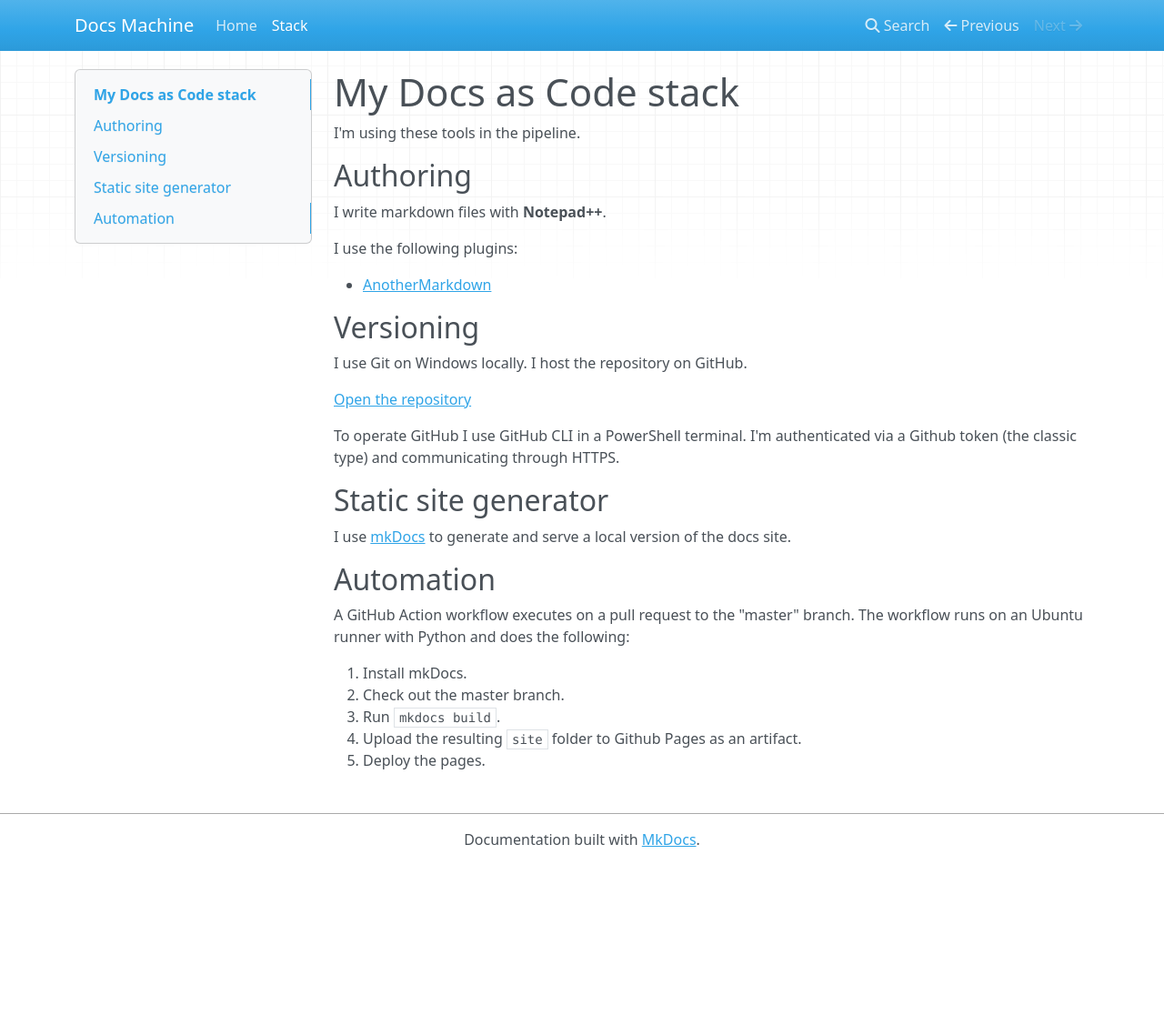
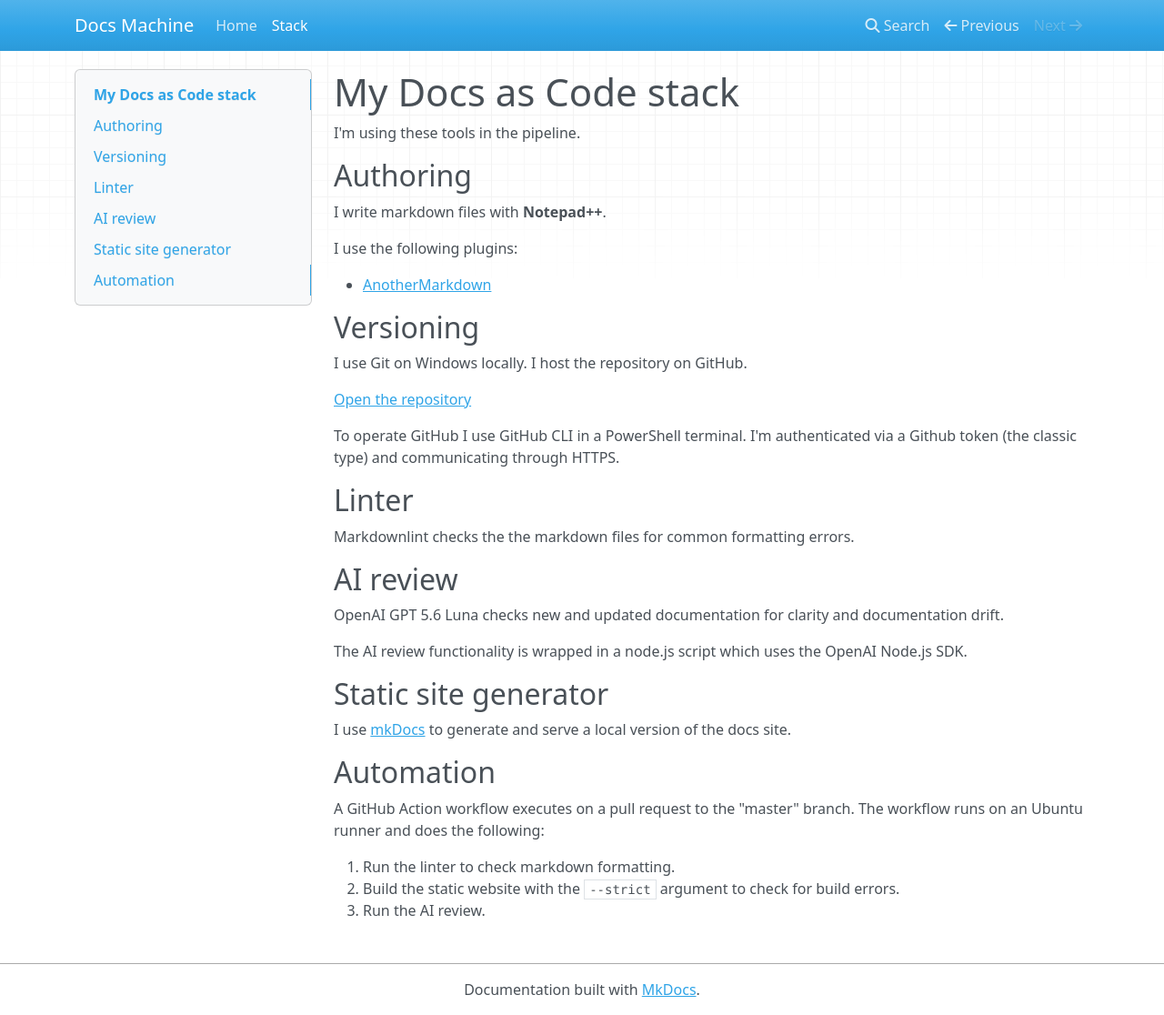
Before and after one commit to davidstula/docsmachine, an MkDocs documentation site: the page built from docs/stack.md, in a window 1280 px wide and 1116 px high. Shown: the whole window at 91% size. Built offline with MkDocs 1.6.1, drawn with Linux system fonts in a browser that asks for light colours; nearby versions of some CDN libraries.

Commit message:
Added linter and AI review to stack docs with intentional mistakes

````diff
--- a/docs/stack.md
+++ b/docs/stack.md
@@ -18,16 +18,24 @@ I use Git on Windows locally. I host the repository on GitHub.
 
 To operate GitHub I use GitHub CLI in a PowerShell terminal. I'm authenticated via a Github token (the classic type) and communicating through HTTPS.
 
+## Linter
+
+Markdownlint checks the the markdown files for common formatting errors.
+
+## AI review
+
+OpenAI GPT 5.6 Luna checks new and updated documentation for clarity and documentation drift.
+
+The AI review functionality is wrapped in a node.js script which uses the OpenAI Node.js SDK.
+
 ## Static site generator
 
 I use [mkDocs](https://www.mkdocs.org/) to generate and serve a local version of the docs site.
 
 ## Automation
 
-A GitHub Action workflow executes on a pull request to the "master" branch. The workflow runs on an Ubuntu runner with Python and does the following:
+A GitHub Action workflow executes on a pull request to the "master" branch. The workflow runs on an Ubuntu runner and does the following:
 
-1. Install mkDocs.
-1. Check out the master branch.
-1. Run ```mkdocs build```.
-1. Upload the resulting ```site``` folder to Github Pages as an artifact.
-1. Deploy the pages.
+1. Run the linter to check markdown formatting.
+1. Build the static website with the ```--strict``` argument to check for build errors.
+1. Run the AI review.
````
